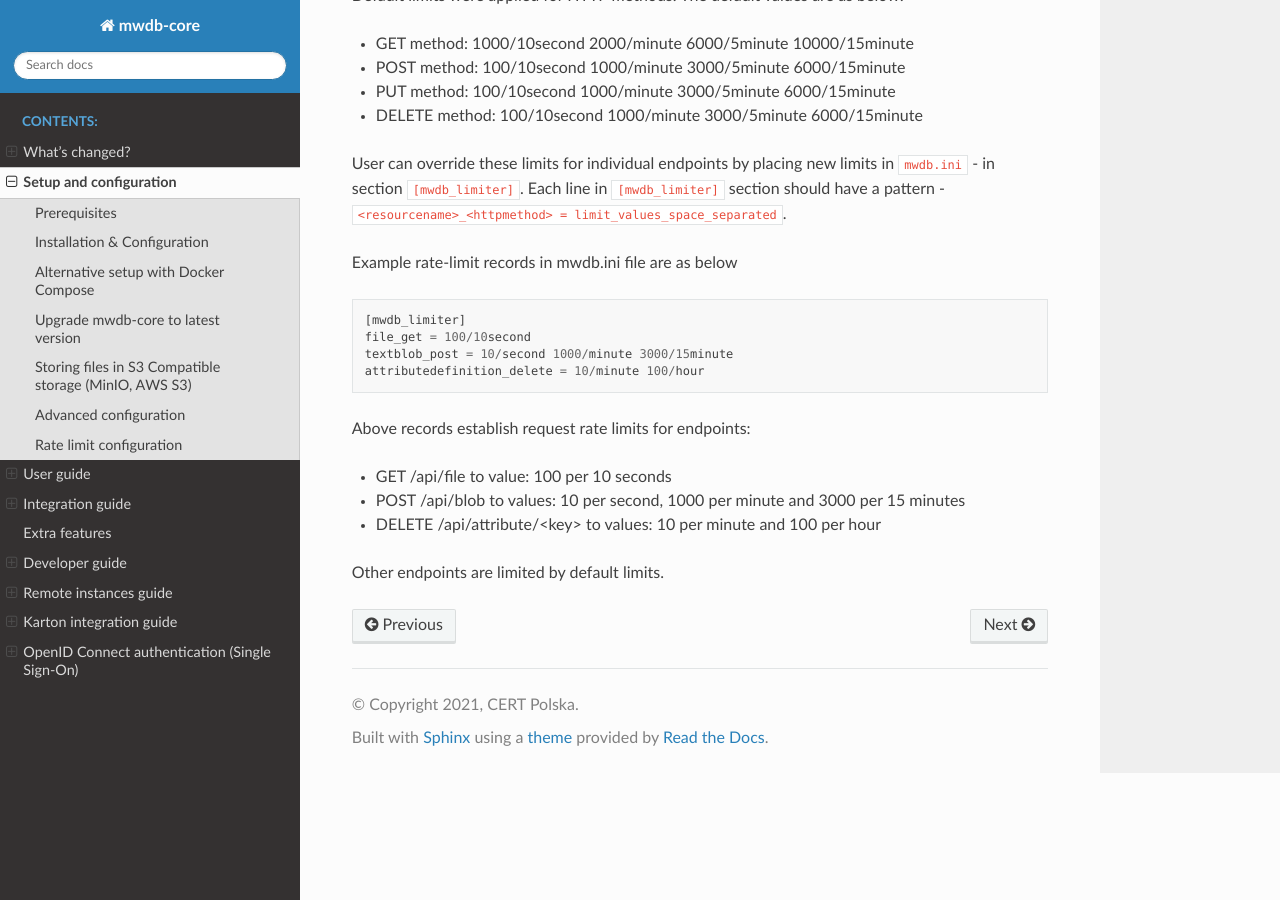
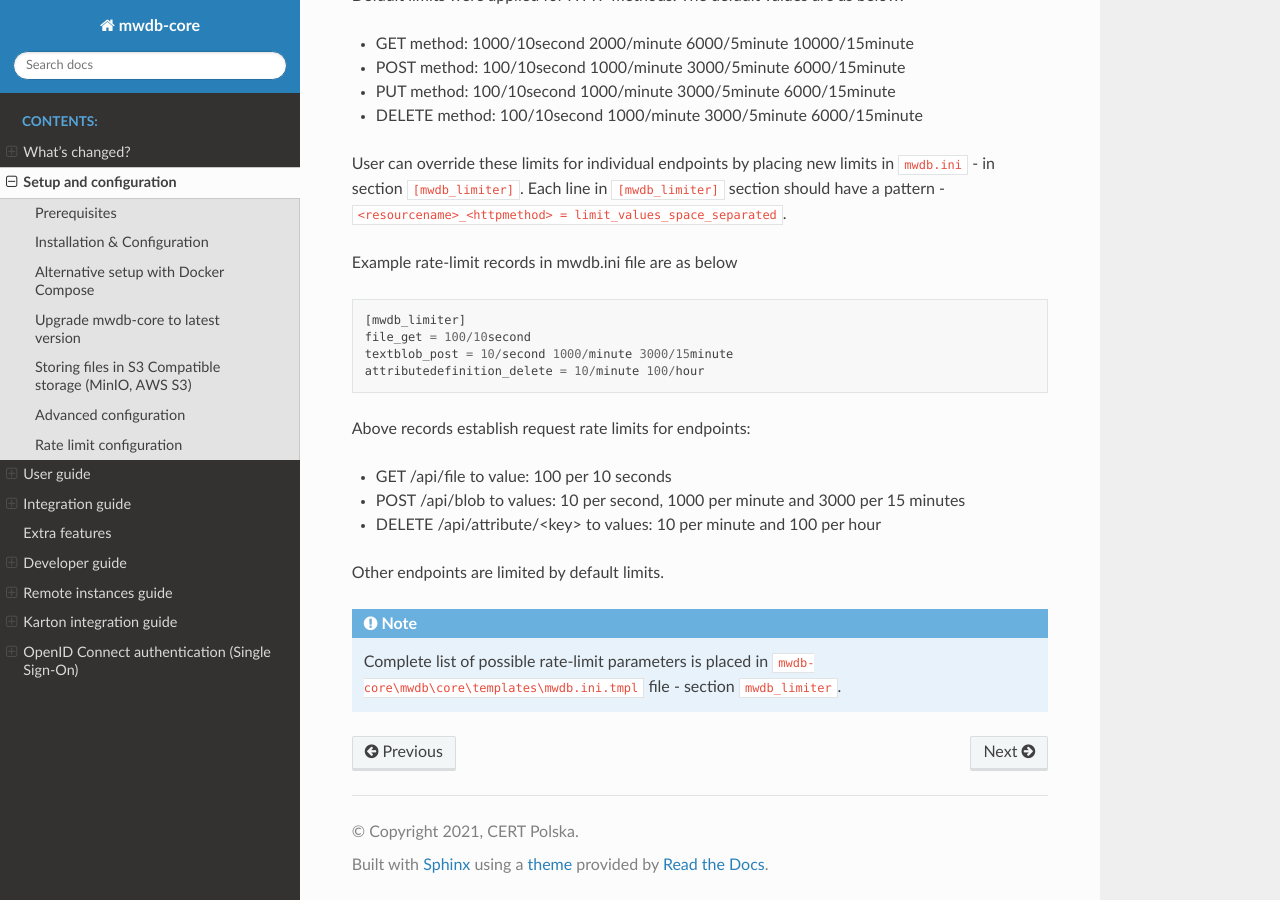
Before and after one commit to CERT-Polska/mwdb-core, a Sphinx documentation site: the page built from docs/setup-and-configuration.rst, in a window 1280 px wide and 900 px high, scrolled down 7170 px. Built offline with Sphinx 7.4.7 and the Read the Docs theme 2.0.0, drawn with Linux system fonts in a browser that asks for light colours.

Commit message:
Change in docs

```diff
--- a/docs/setup-and-configuration.rst
+++ b/docs/setup-and-configuration.rst
@@ -323,3 +323,7 @@ Above records establish request rate limits for endpoints:
 * DELETE /api/attribute/<key> to values: 10 per minute and 100 per hour
 
 Other endpoints are limited by default limits.
+
+.. note::
+
+   Complete list of possible rate-limit parameters is placed in ``mwdb-core\mwdb\core\templates\mwdb.ini.tmpl`` file - section ``mwdb_limiter``.
```
